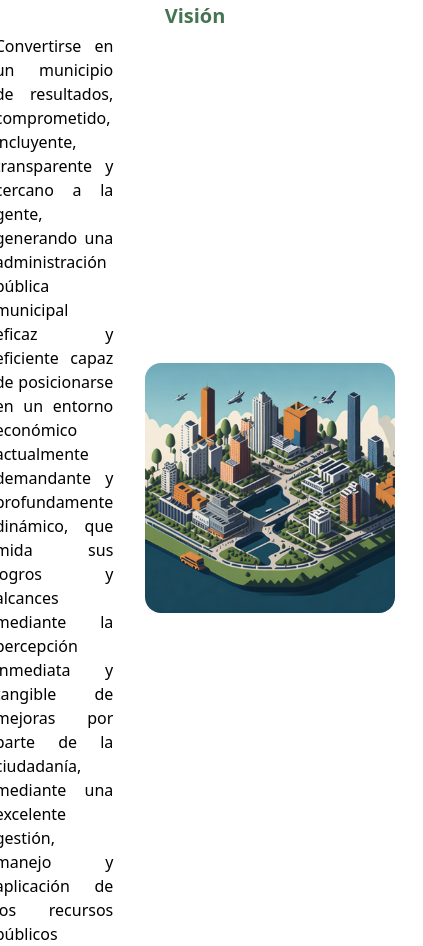
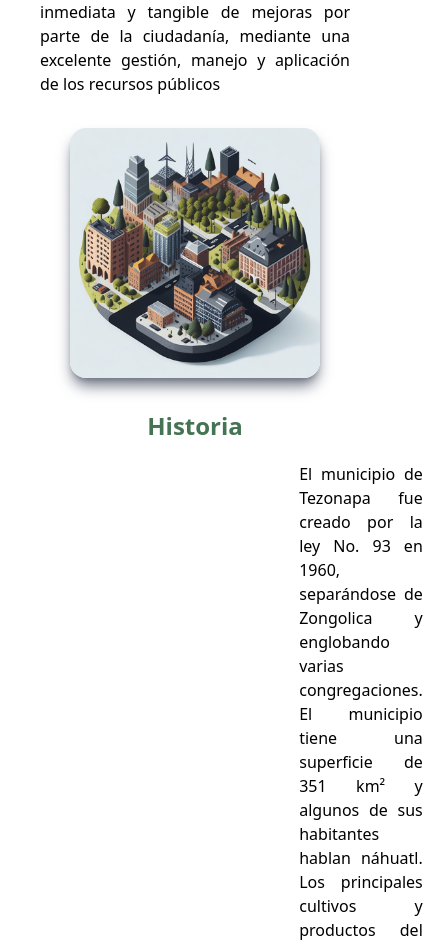
Before and after one commit to tavopaz12/tezonapa, a Next.js app: page /about in a window 390 px wide. Shown: the part 1042-1988 px from the top of the page, 423 px wide, since content can reach past the window. Built offline with nearby package versions, Linux system fonts and the light colour scheme.

Commit message:
feature: page comude add

```diff
--- a/package.json
+++ b/package.json
@@ -17,11 +17,13 @@
     "eslint": "8.39.0",
     "eslint-config-next": "13.3.1",
     "next": "13.3.1",
+    "next-optimized-images": "^2.6.2",
     "postcss": "8.4.23",
     "react": "18.2.0",
     "react-dom": "18.2.0",
     "swiper": "^9.2.4",
     "swiper-react": "^1.0.0",
-    "tailwindcss": "3.3.2"
+    "tailwindcss": "3.3.2",
+    "webp-loader": "^0.6.0"
   }
 }
--- a/src/components/Header/Nav.jsx
+++ b/src/components/Header/Nav.jsx
@@ -10,7 +10,7 @@ export default function Nav({ linkActive }) {
   const [show, setShow] = useState(false)
   return (
     <>
-      <nav className="bg-[#2A2D34]  border-t-8 border-[#2D974B]">
+      <nav className="bg-[#2A2D34] border-t-8 border-[#2D974B]">
         <div className="flex flex-wrap justify-between items-center mx-auto max-w-screen-xl max-md:p-1">
           <button
             onClick={() => setShow(!show)}
@@ -76,7 +76,7 @@ function LinkNav({ link, linkActive, slug, subLinks, title, listLinks }) {
           onClick={handleHiddenDropdown}
           className={`flex items-center gap-1 max-md:text-base md:hover:text-[#BFFFF1] hover:[#BFFFF1] font-bold text-lg md:px-6 ${
             activeLink === link
-              ? 'md:bg-white text-black max-md:text-blue-500 md:hover:text-gray-700'
+              ? 'md:bg-white md:text-black max-md:text-blue-500 md:hover:text-gray-700'
               : ''
           } md:py-4 py-2 pl-3 pr-4 text-white `}
           aria-current="page">
@@ -114,6 +114,7 @@ function Dropdown({ links, visible }) {
           <li key={link.title}>
             <Link
               href={link.slug}
+              target={link.externo && '_blank'}
               className="block capitalize px-4 py-2 md:hover:bg-slate-50 max-md:text-gray-400 md:hover:text-black">
               {link.title}
             </Link>
--- /dev/null
+++ b/src/components/UI/Title.jsx
@@ -0,0 +1,7 @@
+export default function Title({ title }) {
+  return (
+    <h2 className="md:text-3xl text-center max-md:text-2xl uppercase font-bold text-[#457453]">
+      {title}
+    </h2>
+  )
+}
--- a/src/config/links.js
+++ b/src/config/links.js
@@ -21,12 +21,35 @@ export const links = [
     listLinks: [
       {
         title: 'comude',
-        slug: '/comude',
+        slug: '/departamento/comude',
       },
       { title: 'comercio', slug: '/comercio' },
       { title: 'desarrollo social', slug: '/desarrollo-social' },
       { title: 'fomento agropecuario', slug: '/fomento-agropecuario' },
       { title: 'eduación', slug: '/educaion' },
+    ],
+  },
+  {
+    title: 'Estructura',
+    slug: '/',
+    link: 'estructura',
+    subLinks: true,
+    listLinks: [
+      {
+        title: 'organigrama',
+        externo: true,
+        slug: 'http://www.tezonapa.gob.mx/ORGANIGRAMA%20GENERAL%20CON%20ESCUDOSAL%2021-06-2022.pdf',
+      },
+      {
+        title: 'normatividad',
+        externo: true,
+        slug: 'http://www.tezonapa.gob.mx/C%C3%B3digo%20de%20Conducta%20%20de%20los%20Servidores%20P%C3%BAblicos%20de%20la%20Administraci%C3%B3n%20P%C3%BAblica%20Municipal%20de%20Tezonapa%20Veracruz%202022-2025.pdf',
+      },
+      {
+        title: 'Plan municipal de desarrollo',
+        externo: true,
+        slug: 'http://tezonapa.gob.mx/transparencia/fracciones/especificas/Gac2022-194%20Martes%2017%20TOMO%20I%20Ext.pdf',
+      },
     ],
   },
   {
--- a/src/pages/about/index.jsx
+++ b/src/pages/about/index.jsx
@@ -3,18 +3,17 @@ import Image from 'next/image'
 
 import mision from '@/assets/images/mision.jpg'
 import vision from '@/assets/images/vision.jpg'
+import cultivo from '@/assets/images/cultivos.jpg'
 
 export default function Index() {
   return (
     <Layout activeLink="about">
-      <section id="valores" className="mb-8 px-10">
-        <h2 className="text-3xl text-center max-md:text-xl capitalize font-bold text-[#457453]">
-          Misión
-        </h2>
+      <section id="valores" className="mb-8 px-10 mt-5">
+        <Title title="Misión" />
 
-        <div className="flex justify-center gap-8 w-full items-center">
+        <div className="flex justify-center gap-8 w-full items-center max-md:flex-col">
           <Image
-            className="w-[250px] h-[250px] rounded-2xl"
+            className="w-[250px] h-[250px] rounded-2xl max-md:mt-4 shadow-gray-500 shadow-lg"
             src={mision}
             alt="Mision"
           />
@@ -29,11 +28,9 @@ export default function Index() {
           </p>
         </div>
 
-        <h2 className="text-3xl mt-5 text-center max-md:text-xl capitalize font-bold text-[#457453]">
-          Visión
-        </h2>
+        <Title title="Visión" />
 
-        <div className="flex justify-center gap-8 w-full items-center">
+        <div className="flex justify-center gap-8 w-full items-center max-md:flex-col">
           <p className="text-lg text-justify w-[60%] mt-1 max-md:text-base max-md:w-full">
             Convertirse en un municipio de resultados, comprometido, incluyente,
             transparente y cercano a la gente, generando una administración
@@ -44,12 +41,52 @@ export default function Index() {
             excelente gestión, manejo y aplicación de los recursos públicos
           </p>
           <Image
-            className="w-[250px] h-[250px] rounded-2xl"
-            src={mision}
+            className="w-[250px] h-[250px] rounded-2xl shadow-gray-500 shadow-lg"
+            src={vision}
             alt="Mision"
           />
         </div>
-      </section>{' '}
+      </section>
+
+      <section className="px-10 mb-8">
+        <Title title="Historia" />
+
+        <div className='flex items-center justify-center gap-8'>
+          <Image src={cultivo} alt="cultivos" className='h-[300px] w-[300px] object-cover rounded-lg shadow-gray-500 shadow-lg' />
+          <p className="text-lg mt-5 text-justify w-full max-md:text-base max-md:w-full">
+            El municipio de Tezonapa fue creado por la ley No. 93 en 1960,
+            separándose de Zongolica y englobando varias congregaciones. El
+            municipio tiene una superficie de 351 km² y algunos de sus
+            habitantes hablan náhuatl. Los principales cultivos y productos del
+            municipio son tabaco, ramio, hule, caña de azúcar y café. Dos
+            personajes ilustres son Agustina Mora Moran, conocida como La
+            Coronela, quien fue una revolucionaria ejemplar y Silverio Alegría,
+            un destacado líder agrarista en la revolución mexicana. La zona
+            cálida del municipio de Zongolica, que más tarde se integraría al
+            municipio de Tezonapa, fue cuna de importantes plantaciones de
+            tabaco desde 1956. En 1882, los terrenos de la Hacienda de las
+            Josefinas fueron vendidos y se fundó el poblado de Tezonapa. En 1894
+            se inició la construcción del ferrocarril que comunicaría a la
+            ciudad de Córdoba con Tierra Blanca, y 11 años después esta línea se
+            comunicó con Motzorongo. El ingenio de Motzorongo contaba con una
+            fábrica de azúcar, un alambique, un aserradero mecánico y un
+            elegante hotel con 52 habitaciones. La empresa N. Sotelo y Compañía
+            adquirió los terrenos conocidos de Barranca Seca en 1901, fundando
+            posteriormente el Ingenio Alcoholero Constancia S.A. En 1903, la
+            testamentaria del General Carlos Pacheco Villalobos vendió las
+            haciendas Josefinas y Motzorongo a la compañía norteamericana The
+            Motzorongo Company, cuya sede se encontraba en Chicago.
+          </p>
+        </div>
+      </section>
     </Layout>
   )
 }
+
+function Title({ title }) {
+  return (
+    <h2 className="text-3xl mt-5 text-center max-md:text-2xl capitalize font-bold text-[#457453]">
+      {title}
+    </h2>
+  )
+}
--- /dev/null
+++ b/src/pages/departamento/comude/index.jsx
@@ -0,0 +1,9 @@
+import Layout from '@/components/Header/Layout'
+
+export default function comude() {
+  return (
+    <Layout
+      activeLink="areas-municipales"
+      title="Comude - H. Ayuntamiento, Tezonapa"></Layout>
+  )
+}
```
Also changed, not shown: src/components/Header/Header.jsx (+8 -2 lines), src/assets/images/cultivos.jpg (added), 1 other file (tests, documents, lock files or other folders).
